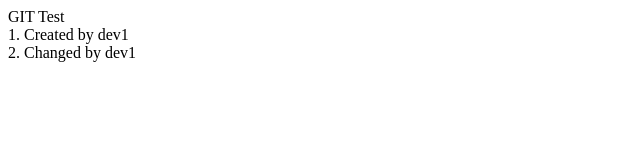
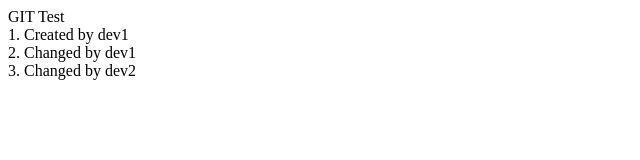
Before and after one commit to acknoilovewieti/GitTest, a plain HTML site: page index.html in a window 1280 px wide. Shown: the whole page, without its empty margins (0-640 px from the left). Drawn offline with Linux system fonts and the light colour scheme.

Commit message:
file index.html was changed by dev2

```diff
--- a/index.html
+++ b/index.html
@@ -9,5 +9,6 @@
     <div>GIT Test</div>
     <div>1. Created by dev1</div>
     <div>2. Changed by dev1</div>
+	<div>3. Changed by dev2</div>
 </body>
 </html>
```
